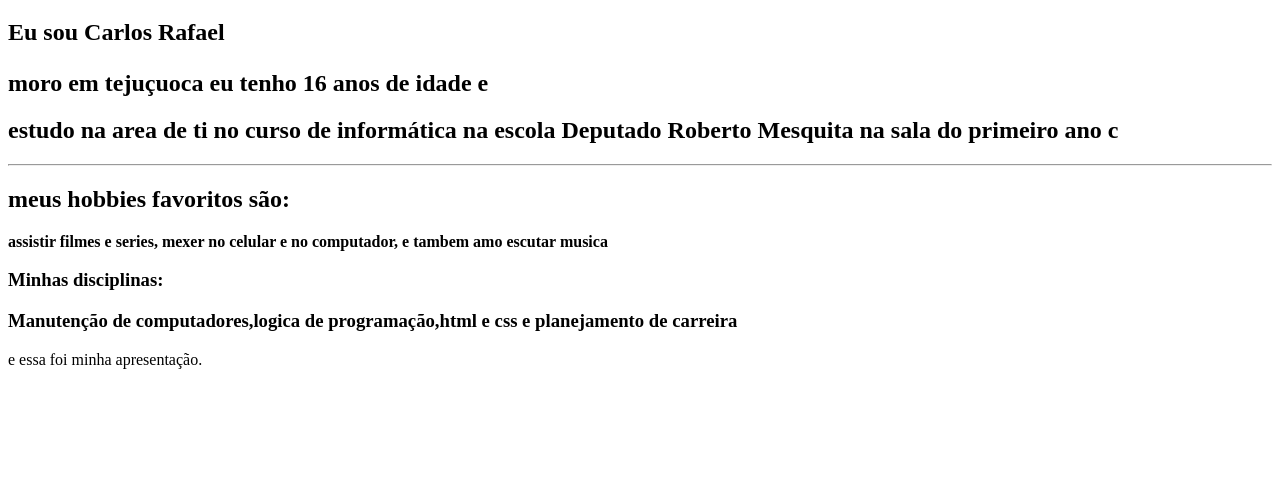
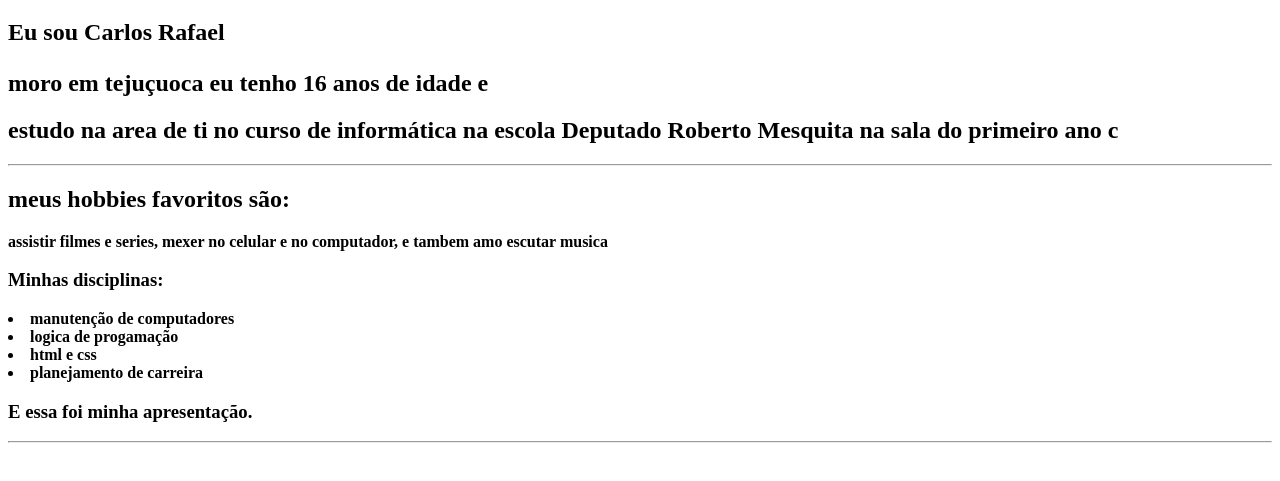
Before and after one commit to Carlosrafael34/atividade-html, a plain HTML site: page index.html in a window 1280 px wide. Shown: the part 61-542 px from the top of the page. Drawn offline with Linux system fonts and the light colour scheme.

Commit message:
Refactor index.html for improved structure and content

```diff
--- a/index.html
+++ b/index.html
@@ -12,9 +12,16 @@
 na sala do primeiro ano c</h2></p>
 
 <hr>
-<h2> meus hobbies favoritos são:</h2><strong>assistir filmes e series, mexer no celular e no computador, e tambem amo escutar musica </strong>
+<h2> meus hobbies favoritos são:</h2><strong>
+    assistir filmes e series, mexer no celular e no computador, e tambem amo escutar musica </strong>
 
-    <h3>Minhas disciplinas:</h3><strong><h3>Manutenção de computadores,logica de programação,html e css e planejamento de carreira</h3></strong>
-    e essa foi minha apresentação.
+    <h3>Minhas disciplinas:</h3><strong><h3>
+    </h3></strong>
+        <li> <b>manutenção de computadores
+            <li>logica de progamação</li>
+           <li>html e css</li>
+            <li>planejamento de carreira </li>
+    <h3> <b>E essa foi minha apresentação.</b></h3>
+      <hr>
 </body>
 </html>
```
